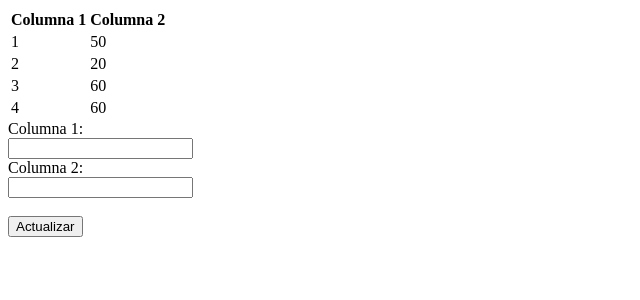
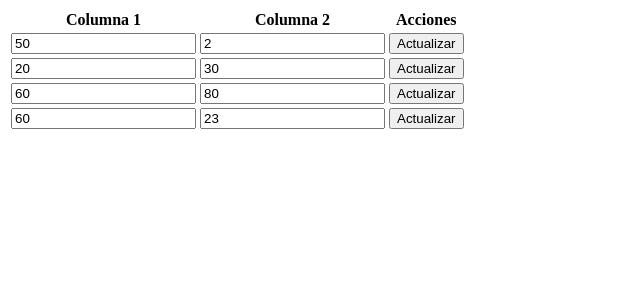
Before and after one commit to danand9897/telegram_bot_sql_report, a Flask app: page / in a window 1280 px wide. Shown: the top 300 px of the page, without its empty margins (0-640 px from the left). Run offline with Flask 2, Linux system fonts and the light colour scheme; data comes from the database, SQL or seed files in the repository; both versions use the stored data as it was after the commit; parts of the project's set-up code (start-up, migrations or seed data) failed here and were passed over.

Commit message:
Ya se actualiza la tabla

```diff
--- a/main.py
+++ b/main.py
@@ -4,7 +4,7 @@ import matplotlib
 import matplotlib.pyplot as plt
 matplotlib.use('TkAgg')
 import requests
-from flask import Flask, render_template, request, redirect
+from flask import Flask, render_template, request, redirect, url_for
 
 app = Flask(__name__)
 
@@ -19,13 +19,13 @@ def crerBase():
     cursor = conn.cursor()
 
     # Crea la tabla
-    cursor.execute("CREATE TABLE tabla_colores (color_1 INTEGER, color_2 INTEGER)")
+    cursor.execute("CREATE TABLE tabla_colores (id INTEGER PRIMARY KEY AUTOINCREMENT, color_1 INTEGER, color_2 INTEGER)")
 
     # Agrega algunos datos a la tabla
-    cursor.execute("INSERT INTO tabla_colores VALUES (50, 20)")
-    cursor.execute("INSERT INTO tabla_colores VALUES (20, 30)")
-    cursor.execute("INSERT INTO tabla_colores VALUES (60, 80)")
-    cursor.execute("INSERT INTO tabla_colores VALUES (60, 23)")
+    cursor.execute("INSERT INTO tabla_colores (color_1, color_2) VALUES (50, 20)")
+    cursor.execute("INSERT INTO tabla_colores (color_1, color_2) VALUES (20, 30)")
+    cursor.execute("INSERT INTO tabla_colores (color_1, color_2) VALUES (60, 80)")
+    cursor.execute("INSERT INTO tabla_colores (color_1, color_2) VALUES (60, 23)")
 
     # Guarda los cambios en la base de datos
     conn.commit()
@@ -150,6 +150,7 @@ def index():
 @app.route("/actualizar", methods=["POST"])
 def actualizar():
     # Obtiene los datos del formulario
+    id = request.form["id"]
     columna_1 = request.form["columna_1"]
     columna_2 = request.form["columna_2"]
 
@@ -157,15 +158,15 @@ def actualizar():
     conn = sqlite3.connect("mi_base_de_datos.db")
     cursor = conn.cursor()
 
-    # Actualiza la tabla con los nuevos datos
-    cursor.execute("INSERT INTO tabla_colores (color_1, color_2) VALUES (?, ?)", (columna_1, columna_2))
+    # Actualiza los datos de la tabla
+    cursor.execute("UPDATE tabla_colores SET color_1=?, color_2=? WHERE id=?", (columna_1, columna_2, id))
     conn.commit()
 
     # Cierra la conexión a la base de datos
     conn.close()
 
     # Redirige al usuario a la página principal
-    return redirect("/")
+    return redirect(url_for("index"))
 
 if __name__ == '__main__':
     #crerBase()
--- a/templates/index.html
+++ b/templates/index.html
@@ -8,20 +8,18 @@
         <tr>
             <th>Columna 1</th>
             <th>Columna 2</th>
+            <th>Acciones</th>
         </tr>
         {% for fila in datos %}
         <tr>
-            <td>{{ fila[0] }}</td>
-            <td>{{ fila[1] }}</td>
+            <form method="post" action="/actualizar">
+                <input type="hidden" name="id" value="{{ fila[0] }}">
+                <td><input type="text" name="columna_1" value="{{ fila[1] }}"></td>
+                <td><input type="text" name="columna_2" value="{{ fila[2] }}"></td>
+                <td><button type="submit">Actualizar</button></td>
+            </form>
         </tr>
         {% endfor %}
     </table>
-    <form method="post" action="/actualizar">
-        <label for="columna_1">Columna 1:</label><br>
-        <input type="text" id="columna_1" name="columna_1"><br>
-        <label for="columna_2">Columna 2:</label><br>
-        <input type="text" id="columna_2" name="columna_2"><br><br>
-        <input type="submit" value="Actualizar">
-    </form>
 </body>
 </html>
```
Also changed, not shown: mi_base_de_datos.db.
